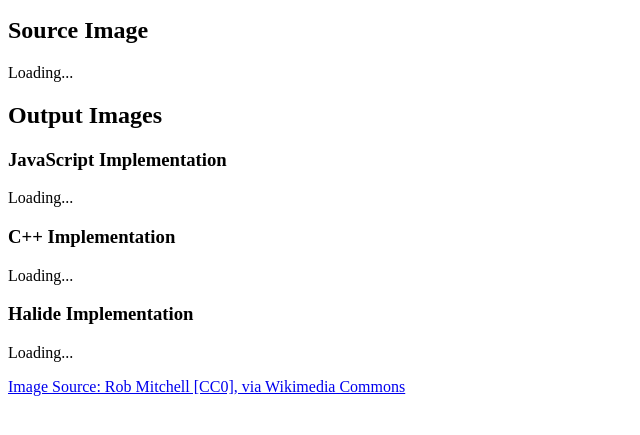
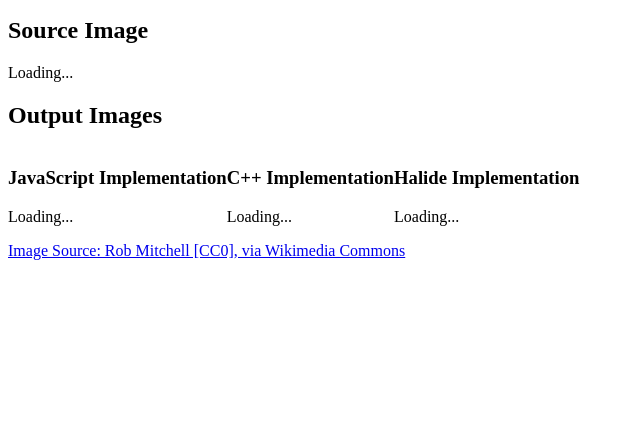
Before and after one commit to rajeevgUCI/HalideToWasm, a website: page public/index.html in a window 1280 px wide. Shown: the part 101-536 px from the top of the page, without its empty margins (0-640 px from the left). Drawn offline with Linux system fonts and the light colour scheme.

Commit message:
Fix demo UI layout bug
Fix bug where html element was missing class and so css was not applied
properly.

```diff
--- a/public/index.html
+++ b/public/index.html
@@ -18,7 +18,7 @@
     </div>
     <div>
         <h2>Output Images</h2>
-        <div>
+        <div class="out-container">
             <div class="out-js-container">
                 <h3>JavaScript Implementation</h3>
                 <p id="out-js-loading">Loading...</p>
```
